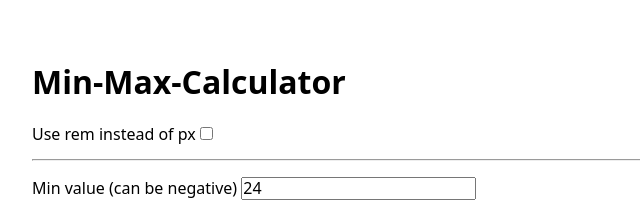
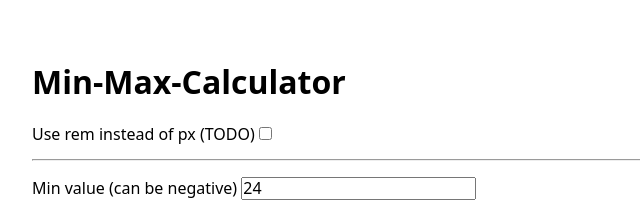
Before and after one commit to 9elements/min-max-calculator, an Astro site: page / in a window 1280 px wide. Shown: the top 213 px of the page, 144-784 px from the left. Built offline with nearby package versions, Linux system fonts and the light colour scheme; Astro itself is replaced by a stand-in of ours.

Commit message:
Add TODO Label

```diff
--- a/src/components/Calculator/index.svelte
+++ b/src/components/Calculator/index.svelte
@@ -34,7 +34,7 @@
   <div class={styles.inputs}>
     <div class={styles.unitSwitcher}>
       <!-- TODO: Make this work (unit conversion in inputs) -->
-      <label for="unit">Use rem instead of px</label>
+      <label for="unit">Use rem instead of px (TODO)</label>
       <input
         type="checkbox"
         id="unit"
```
